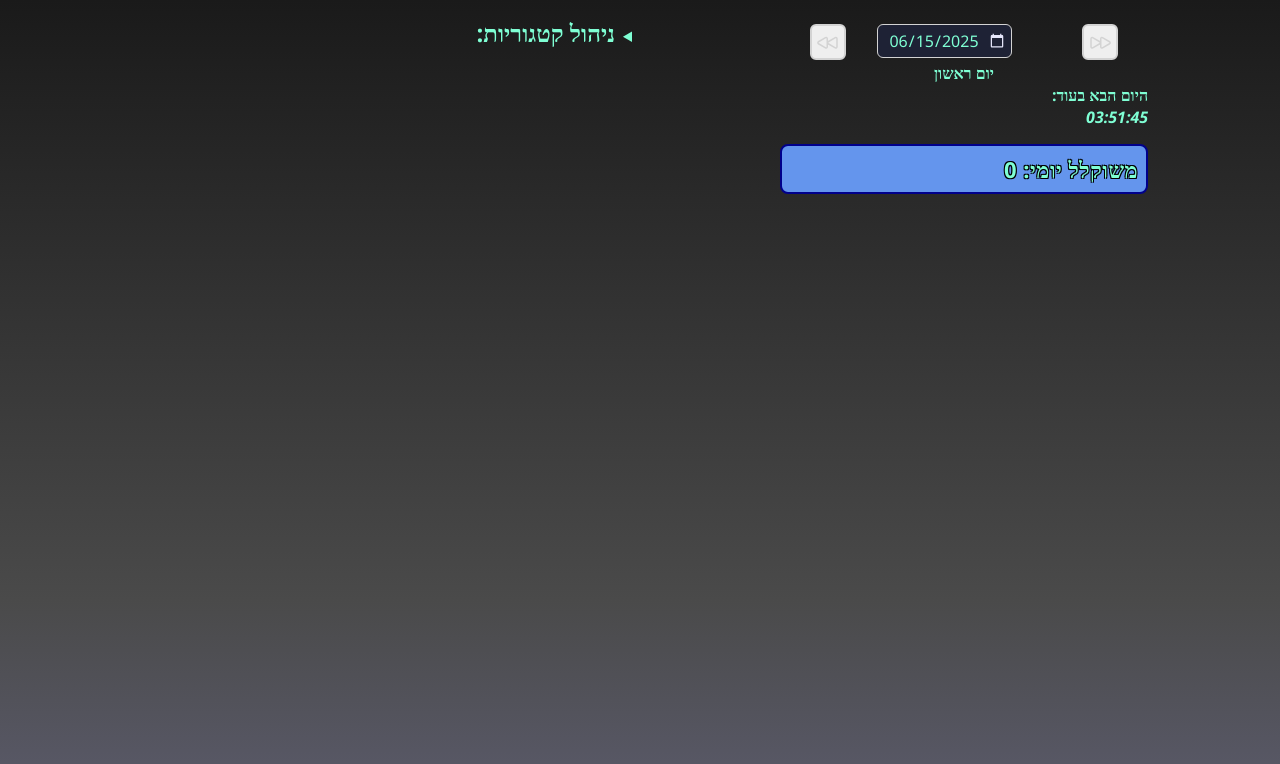
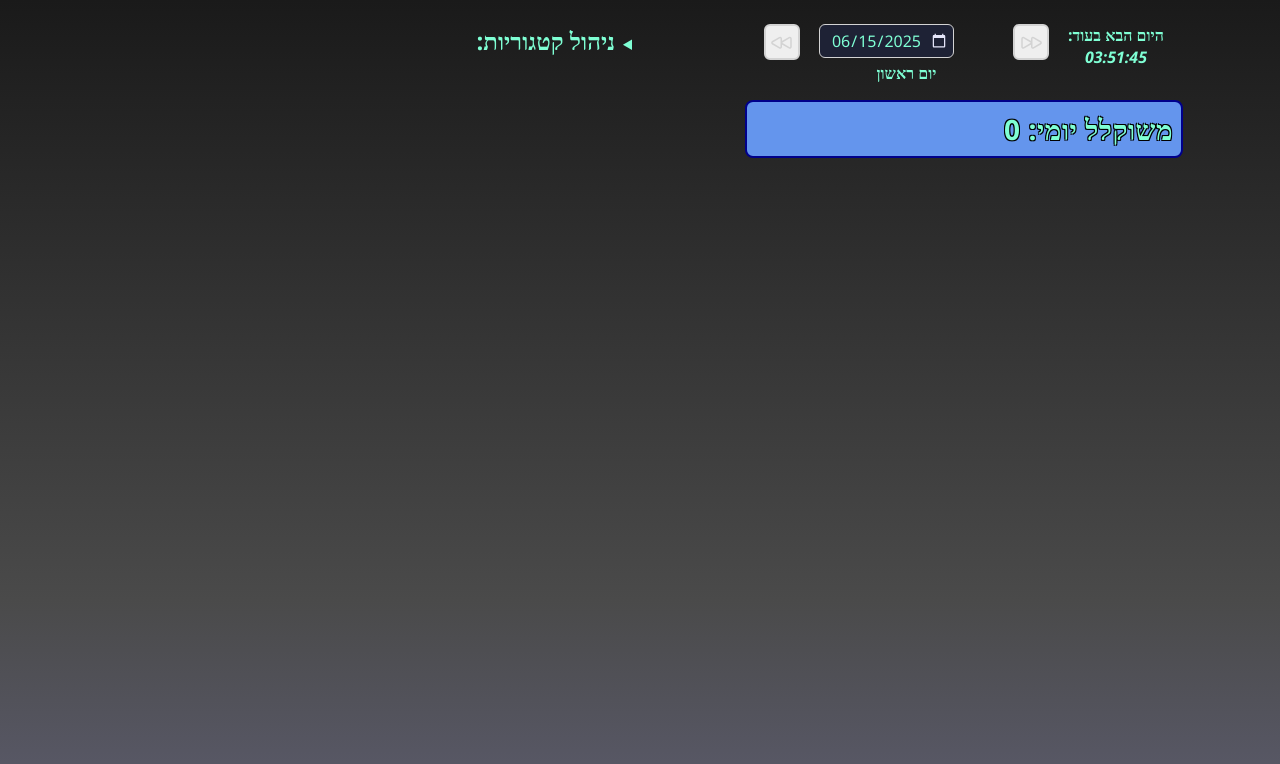
Before and after one commit to Eytan414/goals, an Angular app: page / in a window 1280 px wide. Shown: the top 764 px of the page. Built offline with nearby package versions, Linux system fonts and the light colour scheme.

Commit message:
made more compact layout, adpat to many categories

```diff
--- a/src/app/home/categories/weighted-score/weighted-score.html
+++ b/src/app/home/categories/weighted-score/weighted-score.html
@@ -1,5 +1,5 @@
 @let score = weightedScore();
 <section [class]="{'bad': score < 0, 'good': score > 15 }" class="summary">
-    משוקלל יומי:
+    <span>משוקלל יומי:</span>
     <span> {{ score }}</span>
 </section>
--- a/src/app/home/categories/weighted-score/weighted-score.scss
+++ b/src/app/home/categories/weighted-score/weighted-score.scss
@@ -6,6 +6,12 @@ section.summary {
         1px -1px 0 black,
         -1px 1px 0 black,
         1px 1px 0 black;
+    height: 100%;
+    display: flex;
+    justify-self: center;
+    gap: .5rem;
+    align-items: center;
+    font-size: 1.75rem;
 
     &.bad {
         color: red;
@@ -14,4 +20,8 @@ section.summary {
     &.good {
         color: lime;
     }
+
+    span {
+        unicode-bidi: plaintext;
+    }
 }
--- a/src/app/home/date-selection/date-selection.html
+++ b/src/app/home/date-selection/date-selection.html
@@ -1,5 +1,6 @@
 <main>
     <div class="date-interaction">
+        <countdown />
         <change-date direction="back" />
         <div class="datepicker">
             <date-control />
@@ -7,5 +8,4 @@
         </div>
         <change-date direction="forward" />
     </div>
-    <countdown />
 </main>
--- a/src/app/home/home.scss
+++ b/src/app/home/home.scss
@@ -16,8 +16,10 @@ main {
         display: grid;
         justify-self: center;
         align-self: start;
-        padding-top: 1.5rem;
         gap: 1rem;
+        padding-block: 1.5rem;
+        max-height: 100vh;
+        overflow: auto;
 
         @media(width < 777px) {
             height: auto;
@@ -35,7 +37,7 @@ main {
         }
 
         details {
-            padding: 1rem 0;
+            padding-block: 1.5rem;
 
             summary {
                 cursor: pointer;
--- a/src/app/home/manage-categories/category-edit-form/category-edit-form.scss
+++ b/src/app/home/manage-categories/category-edit-form/category-edit-form.scss
@@ -4,8 +4,7 @@ main {
 
     label {
         display: grid;
-        grid-template-columns: 1fr 10ch;
-        gap: 1rem;
+        grid-template-columns: 1fr 11ch;
         padding: .25rem 0;
     }
 
--- a/src/styles.scss
+++ b/src/styles.scss
@@ -22,6 +22,7 @@ input {
 
     &::placeholder {
         color: #5A63B8;
+        unicode-bidi: plaintext;
     }
 }
 
```
